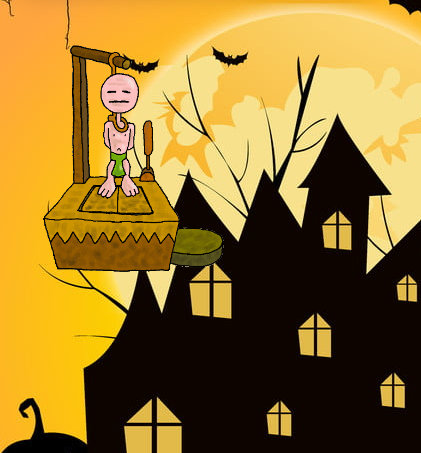
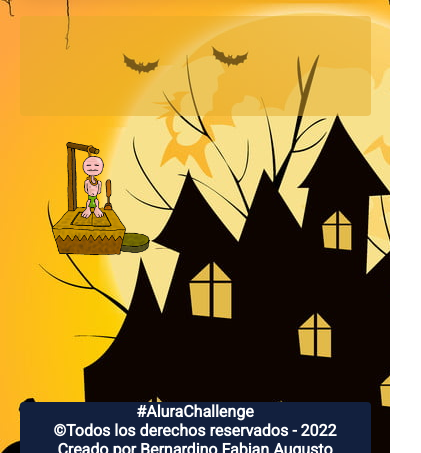
Before and after one commit to Charlydk/Rescate_Espacial, a website: page Mversus.html in a window 390 px wide. Shown: the part 153-606 px from the top of the page, 421 px wide, since content can reach past the window. Drawn offline with Linux system fonts and the light colour scheme.

Commit message:
correcciones de adaptabilidad de pantalla

```diff
--- a/MsolitarioStyle.css
+++ b/MsolitarioStyle.css
@@ -5,8 +5,12 @@
 
 body {
 	background-image: url("img/fondo\ solitario.jpg");
+	background-repeat: repeat-x;
 	color: #000;
 	font-family: 'Roboto', sans-serif;
+	background-size: auto;
+
+
 }
 
 .contenedor {
@@ -101,7 +105,7 @@ body {
 }
 
 #imagen{
-	margin: 5%;
+	margin: 1%;
 }
 
 .guion{
@@ -111,13 +115,12 @@ body {
 	color: white;
 	background: transparent;
 	min-height:5px;
-	max-width: 50%;
+	max-width: 80%;
 	text-align: center;
 	outline: none;
 	font-family: 'Creepster', cursive;
 	text-shadow: 0 0 12px red;
 	-webkit-text-stroke: 2px rgb(0, 0, 0);
-
 }
 
 .ingresaLetra {
@@ -206,14 +209,17 @@ body {
 	color: #fff;
 	grid-area: footer;
 	text-align: center;
+	background-size: auto
 }
 
 @media screen and (max-width: 610px){
 	.contenedor {
 		grid-template-areas: "header header header"
+							"sidebar sidebar sidebar"
 						 "contenido contenido contenido"
-						 "sidebar sidebar sidebar"
 						 "footer footer footer";
+
+
 
 	}
 
@@ -223,9 +229,12 @@ body {
 .contenedor .sidebar,
 .contenedor .footer {
 
-	padding: 1px;
+	padding: 0;
 	border-radius: 4px;
 }
+
+
+
 
 	.contenedor .header {
 		background: #12203E;
@@ -234,21 +243,65 @@ body {
 		font-size: 70%;
 	}
 
+	/*.contenido {
+		grid-area: contenido;
+
+		width: 70%;
+		background-color: aquamarine;
+
+	}*/
+
 	.contenedor .sidebar {
 
 		display: flex;
-		height: 100px;
-		min-height:125px;
+		height:100px;
+		min-height:100px;
 		max-width: 400px;
 		grid-area: sidebar;
 		margin-left: auto;
 		margin-right: auto;
 		background-color: rgb(227, 172, 42,0.5);
-		padding: 2%;
-		margin: 2%;
+		padding: 0;
+		margin: 0;
+	}
+
+	.LetrasOut{
+		border: none;
+		resize: none;
+		font-size: 25pt;
+		color: white;
+		padding: 1% 1%;
+		background: transparent;
+		text-align: center;
+		height: 70%;
+		margin-left: 1%;
+		margin-right: 1%;
+		/*outline: none;*/
+		font-family: 'Creepster', cursive;
+		text-shadow: 0 0 12px red;
+		-webkit-text-stroke: 2px rgb(0, 0, 0);
+	}
 
 
+	#imagen{
+		margin: 1%;
+		width: 40%;
+		height: 60%;
+	}
 
+	.guion{
+		border: none;
+		resize: none;
+		font-size: 25pt;
+		color: white;
+		background: transparent;
+		min-height:5px;
+		max-width: 80%;
+		text-align: center;
+		outline: none;
+		font-family: 'Creepster', cursive;
+		text-shadow: 0 0 12px red;
+		-webkit-text-stroke: 2px rgb(0, 0, 0);
 	}
 
 	.contenedor .contenido{
--- a/Mversus.html
+++ b/Mversus.html
@@ -39,7 +39,7 @@
 		</header>
 		<main class="contenido">
 
-            <img src="img/ahorcadito_1.png" id="imagen" alt="juego" height="50%">
+            <img src="img/ahorcadito_1.png" id="imagen" alt="juego">
 
            <p>
            </p>
```
Also changed, not shown: Msolitario.html (+1 -3 lines), styles.css (+8 -1 lines).
